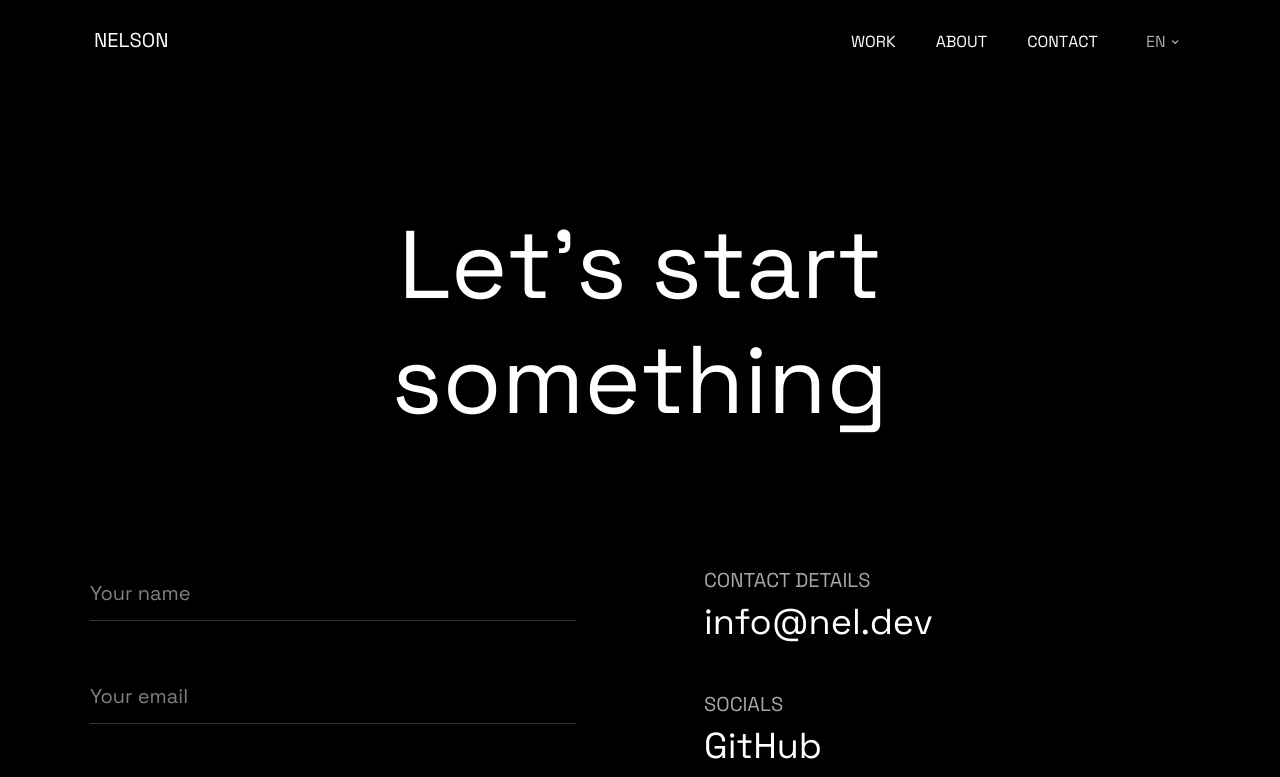
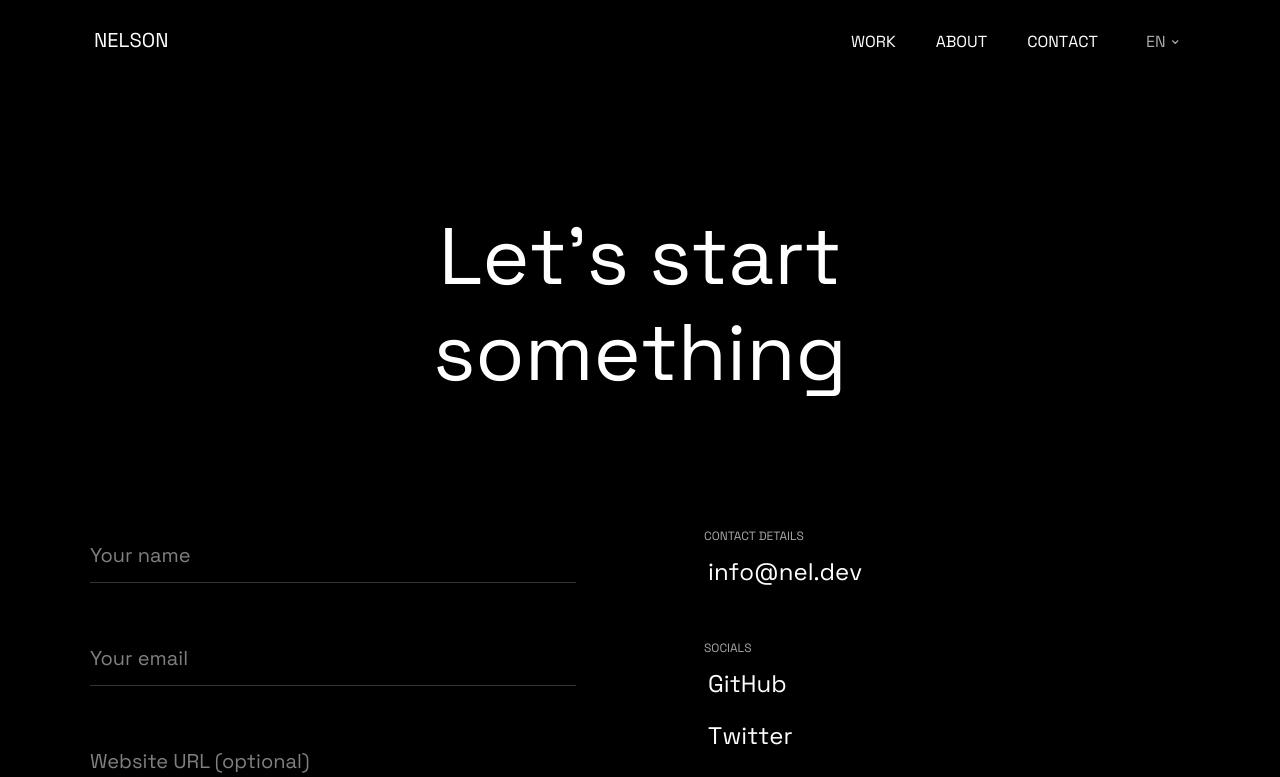
Before and after one commit to nelrnd/portfolio, a Next.js app: page /en/contact in a window 1280 px wide. Shown: the top 777 px of the page. Built offline with nearby package versions, Linux system fonts and the light colour scheme.

Commit message:
Resize ContactInfo text

```diff
--- a/app/[locale]/contact/page.tsx
+++ b/app/[locale]/contact/page.tsx
@@ -26,7 +26,7 @@ export default function Page({
   return (
     <main>
       <Section>
-        <AnimatedHeading className="text-center text-[2rem] md:text-[4rem] lg:text-[6rem] leading-[120%] max-w-[900px] m-auto">
+        <AnimatedHeading className="headline text-center leading-[120%] max-w-[900px] m-auto">
           <RichText>{(tags) => t.rich("heading", tags)}</RichText>
         </AnimatedHeading>
       </Section>
--- a/components/contact-info.tsx
+++ b/components/contact-info.tsx
@@ -1,6 +1,7 @@
 import data from "@/data.json"
 import { useTranslations } from "next-intl"
 import { Link } from "@/i18n/navigation"
+import WaveText from "./wave-text"
 
 export default function ContactInfo() {
   const t = useTranslations("Contact")
@@ -9,18 +10,20 @@ export default function ContactInfo() {
   return (
     <div className="space-y-8 md:space-y-12">
       <div>
-        <h3 className="title mb-2 md:text-xl">{t("contactDetails")}</h3>
-        <p className="md:text-4xl">
-          <Link href={`mailto:${contact.email}`}>{contact.email}</Link>
-        </p>
+        <h3 className="title mb-2">{t("contactDetails")}</h3>
+        <div className="md:text-2xl">
+          <Link href={`mailto:${contact.email}`}>
+            <WaveText text={contact.email} />
+          </Link>
+        </div>
       </div>
       <div>
-        <h3 className="title mb-2 md:text-xl">{t("socials")}</h3>
-        <ul className="space-y-2 md:space-y-6">
+        <h3 className="title mb-2">{t("socials")}</h3>
+        <ul className="space-y-2 md:space-y-3">
           {socials.map((social) => (
-            <li key={social.name} className="md:text-4xl">
+            <li key={social.name} className="md:text-2xl">
               <Link href={social.url} target="_blank">
-                {social.name}
+                <WaveText text={social.name} />
               </Link>
             </li>
           ))}
```
